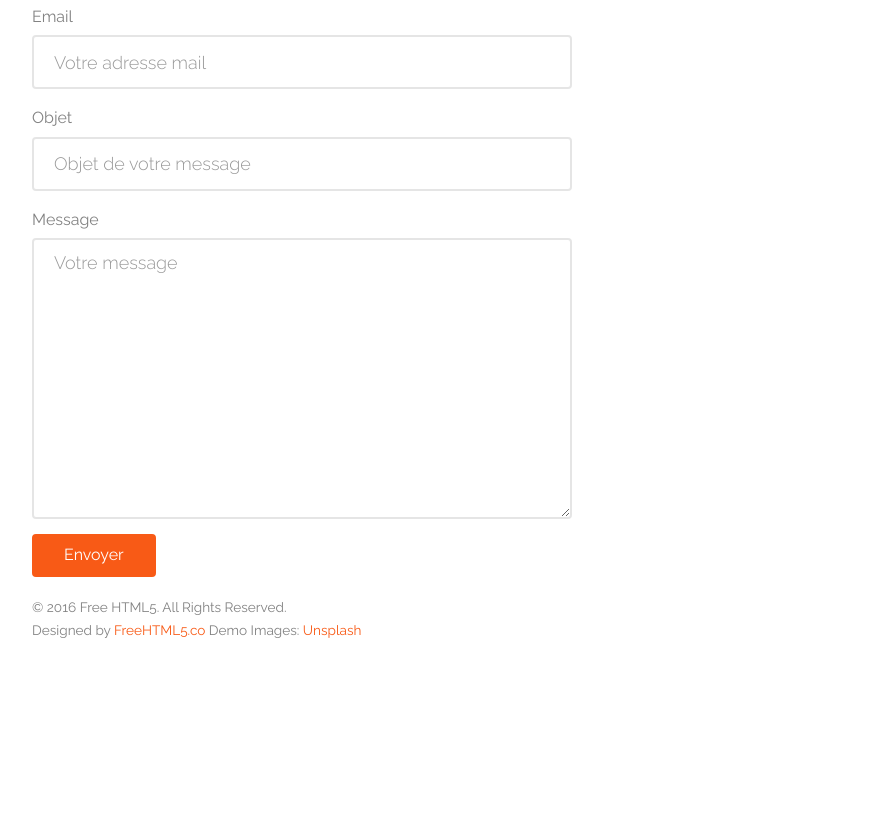
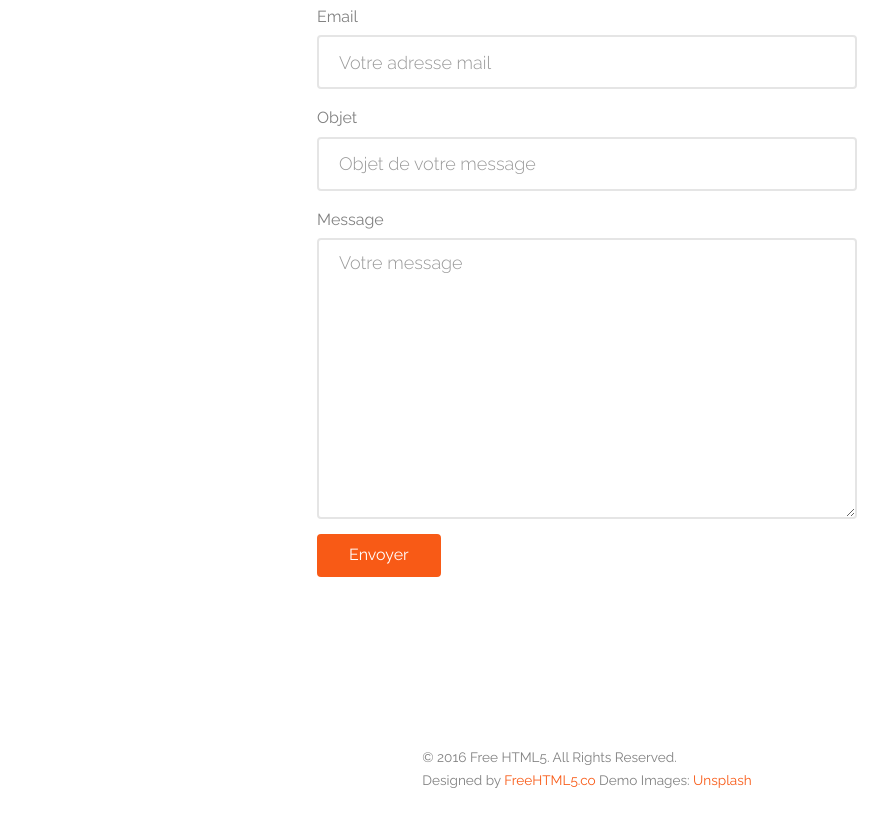
Before and after one commit to Angel-Smith974/portfoliotV4, a plain HTML site: page index.html in a window 1280 px wide. Shown: the part 3847-4673 px from the top of the page, without its empty margins (53-941 px from the left). Drawn offline with nearby package versions, Linux system fonts and the light colour scheme; files that its build step writes are made by us from their sources; files whose address does not match are found by name.

Commit message:
finalisation CSS formulaire

```diff
--- a/index.html
+++ b/index.html
@@ -247,7 +247,7 @@
 
 			<div class="gtco-section">
 					<div class="gtco-container">
-						<div class="row">
+						<div class="row" style="display: flex; justify-content: center;">
 							<div class="col-md-6 animate-box">
 								<h3>Contact</h3>
 								<form action="#">
@@ -293,7 +293,7 @@
 
 					</div>
 
-		<div class="gtco-container">
+		<div class="gtco-container" style="display: flex; justify-content: center; margin-top: 150px; margin-bottom: -200px;">
 			<div class="row copyright">
 				<div class="col-md-12">
 					<p class=""> <!-- Encore une fois, rendons à Cesar ce qui appartient à Cesar. -->
```
